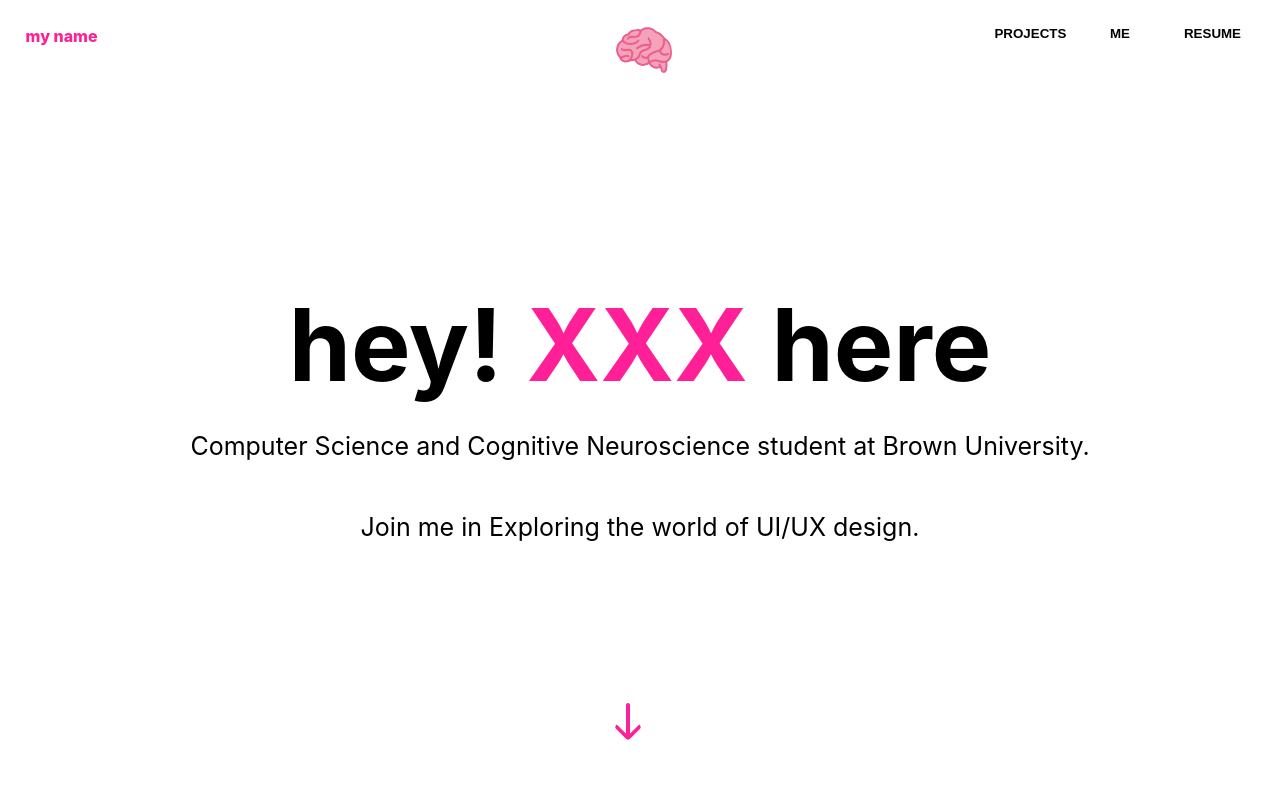
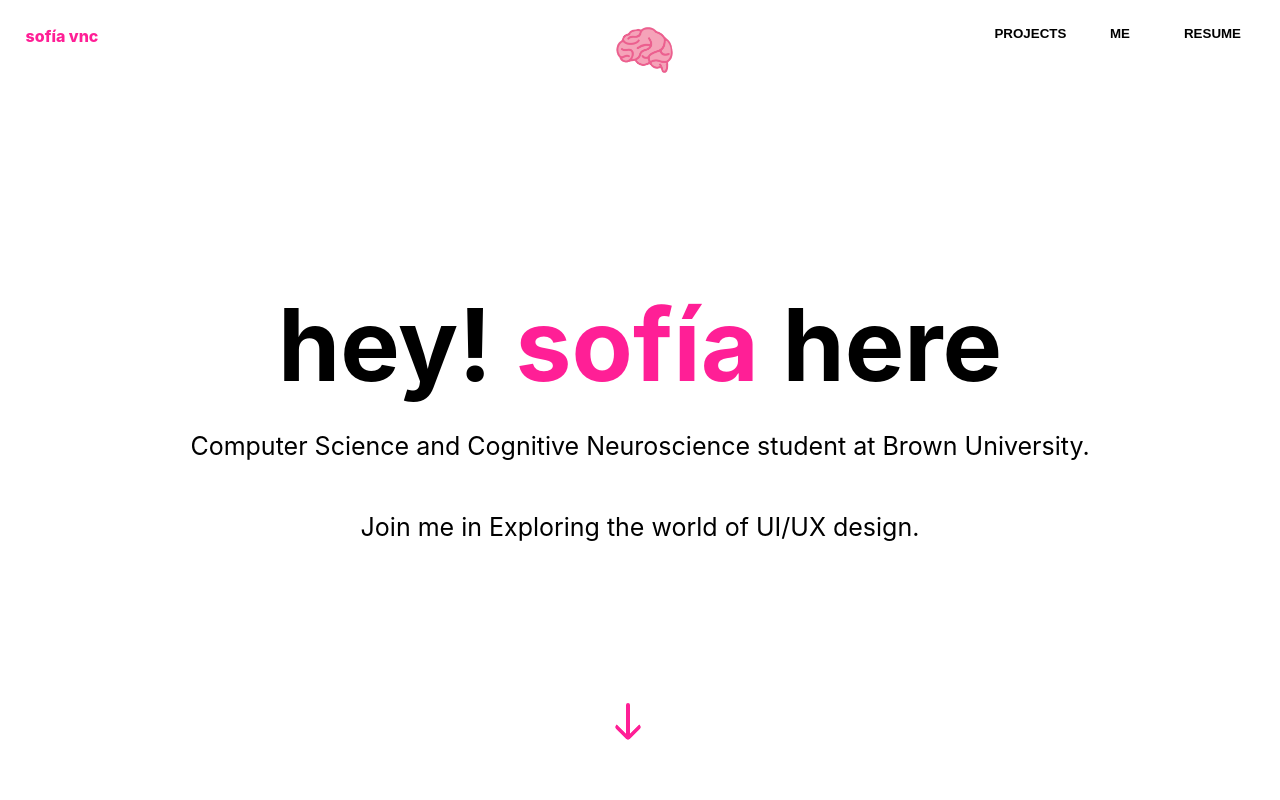
Before and after one commit to happydolphin111/FinalPortfolioAnon, a React (Create React App) app: page / in a window 1280 px wide. Shown: the top 800 px of the page. Built offline with nearby package versions, Linux system fonts and the light colour scheme; the HTML template or start-up script is replaced by a standard one.

Commit message:
Update App.js

```diff
--- a/src/App.js
+++ b/src/App.js
@@ -68,7 +68,7 @@ function App() {
 
       <div className="menubar" ref={ref3}>
         <div className='mininame'>
-          my name
+          sofía vnc
         </div>
 
         <div className="menuPic">
@@ -109,7 +109,7 @@ function App() {
 
       <div className="MyName">
         <span> hey! </span>
-        <span className="sofia"> XXX </span>
+        <span className="sofia"> sofía </span>
         <span> here </span>
       </div>
 
@@ -309,9 +309,9 @@ function App() {
 
         <div className="DescriptionHeader"> Take A Look: </div>
         <div className='footerPage'>
-        <a href='https://happydolphin111.github.io/PersonasAndStoryboarding/'> View the whole page! </a>
+        <a href='https://happydolphin111.github.io/PersonasAndStoryboarding/'> View the Project! </a>
        </div>
-        <iframe src="https://happydolphin111.github.io/PersonasAndStoryboarding/" width='1000vw' height='700vw'  ></iframe>
+        //<iframe src="https://happydolphin111.github.io/PersonasAndStoryboarding/" width='1000vw' height='700vw'  ></iframe>
 
 
 
@@ -373,9 +373,9 @@ function App() {
 
             <div className="DescriptionHeader"> Take A Look: </div>
             <div className='footerPage'>
-      <a href='https://happydolphin111.github.io/-ResponsiveRedesign/'> View the whole page! </a>
+      <a href='https://happydolphin111.github.io/-ResponsiveRedesign/'> View the Project! </a>
     </div>
-            <iframe src="https://happydolphin111.github.io/-ResponsiveRedesign/" width='1200vw' height='700vw'  ></iframe>
+            //<iframe src="https://happydolphin111.github.io/-ResponsiveRedesign/" width='1200vw' height='700vw'  ></iframe>
 
 
 
@@ -453,10 +453,10 @@ function App() {
 
             <div className="DescriptionHeader"> Take A Look: </div>
             <div className='footerPage'>
-      <a href='https://cs1300-iterative-design-7ne.pages.dev'> View the whole page! </a>
+      <a href='https://cs1300-iterative-design-7ne.pages.dev'> View the Project! </a>
     </div>
 
-            <iframe src="https://cs1300-iterative-design-7ne.pages.dev" width='1000vw' height='700vw'  ></iframe>
+            //<iframe src="https://cs1300-iterative-design-7ne.pages.dev" width='1000vw' height='700vw'  ></iframe>
 
 
 
@@ -511,10 +511,10 @@ function App() {
 
     <div className="DescriptionHeader"> Take A Look: </div>
     <div className='footerPage'>
-      <a href='https://happydolphin111.github.io/DevelopmentReact/'> View the whole page! </a>
+      <a href='https://happydolphin111.github.io/DevelopmentReact/'> View the Project! </a>
     </div>
 
-    <iframe src="https://happydolphin111.github.io/DevelopmentReact/" width='100%' height='600vw' ></iframe>
+    //<iframe src="https://happydolphin111.github.io/DevelopmentReact/" width='100%' height='600vw' ></iframe>
 
 
 
```
